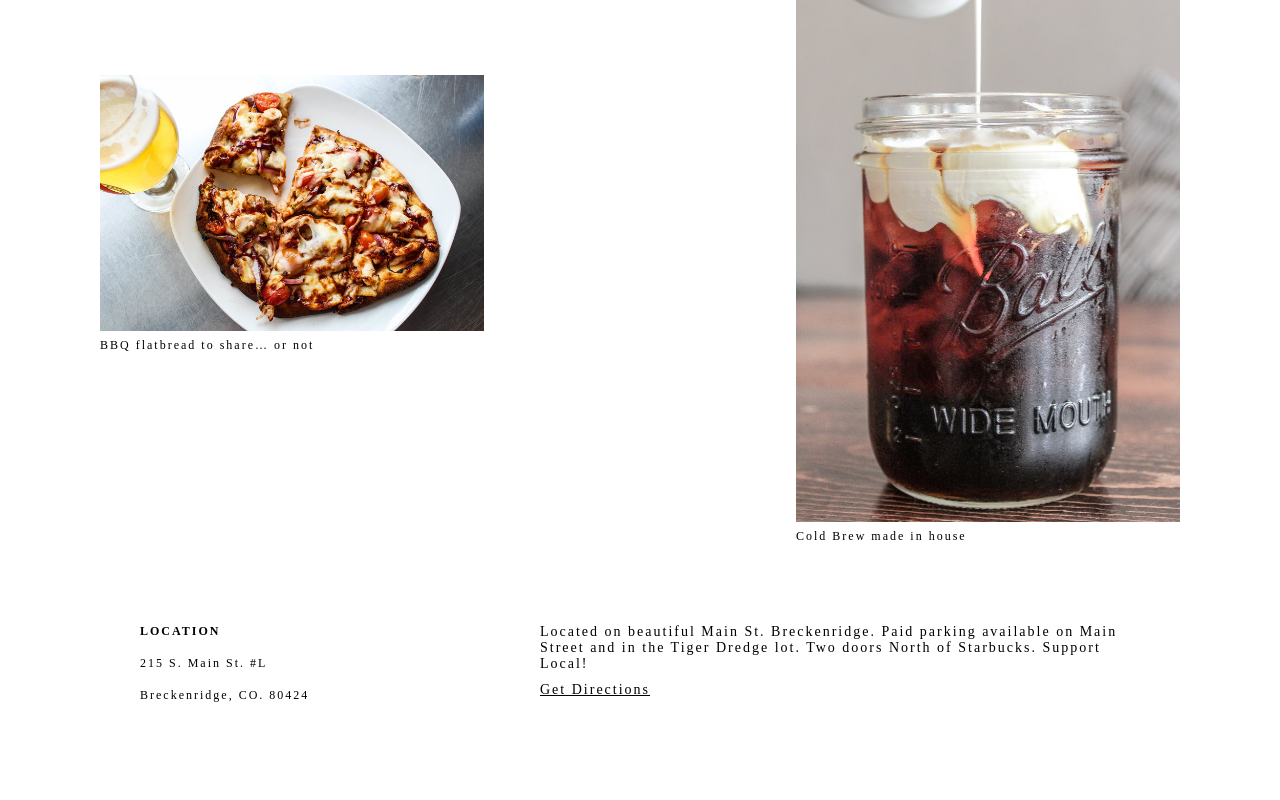
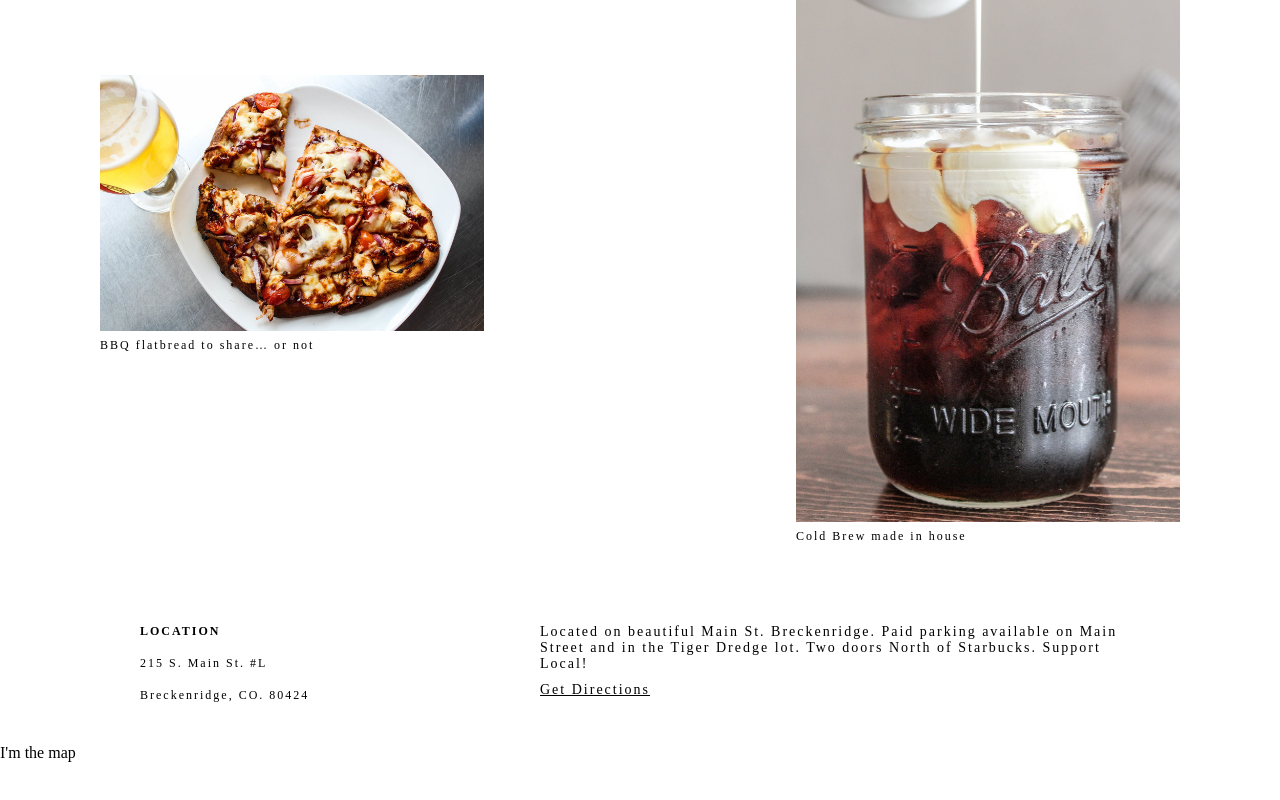
Before and after one commit to Tomassalgadodev/coffee_shop, a React (Create React App) app: page / in a window 1280 px wide. Shown: the part 1616-2416 px from the top of the page. Built offline with nearby package versions, Linux system fonts and the light colour scheme; a web font is replaced by a local one.

Commit message:
feat: Initialize map component

```diff
--- a/package.json
+++ b/package.json
@@ -3,6 +3,7 @@
   "version": "0.1.0",
   "private": true,
   "dependencies": {
+    "@react-google-maps/api": "^2.18.1",
     "@testing-library/jest-dom": "^5.16.5",
     "@testing-library/react": "^13.4.0",
     "@testing-library/user-event": "^13.5.0",
--- a/src/Location/Location.js
+++ b/src/Location/Location.js
@@ -1,5 +1,7 @@
 import React from "react";
 import './Location.css';
+
+import Map from "../Map/Map";
 
 const Location = () => {
     return (
@@ -15,6 +17,7 @@ const Location = () => {
                     <a>Get Directions</a>
                 </div>
             </div>
+            <Map />
         </div>
     )
 }
--- /dev/null
+++ b/src/Map/Map.js
@@ -0,0 +1,12 @@
+import React from "react";
+import './Map.css';
+
+const Map = () => {
+    return (
+        <div>
+            I'm the map
+        </div>
+    )
+}
+
+export default Map;
```
Also changed, not shown: src/Map/Map.css (added), 1 other file (tests, documents, lock files or other folders).
